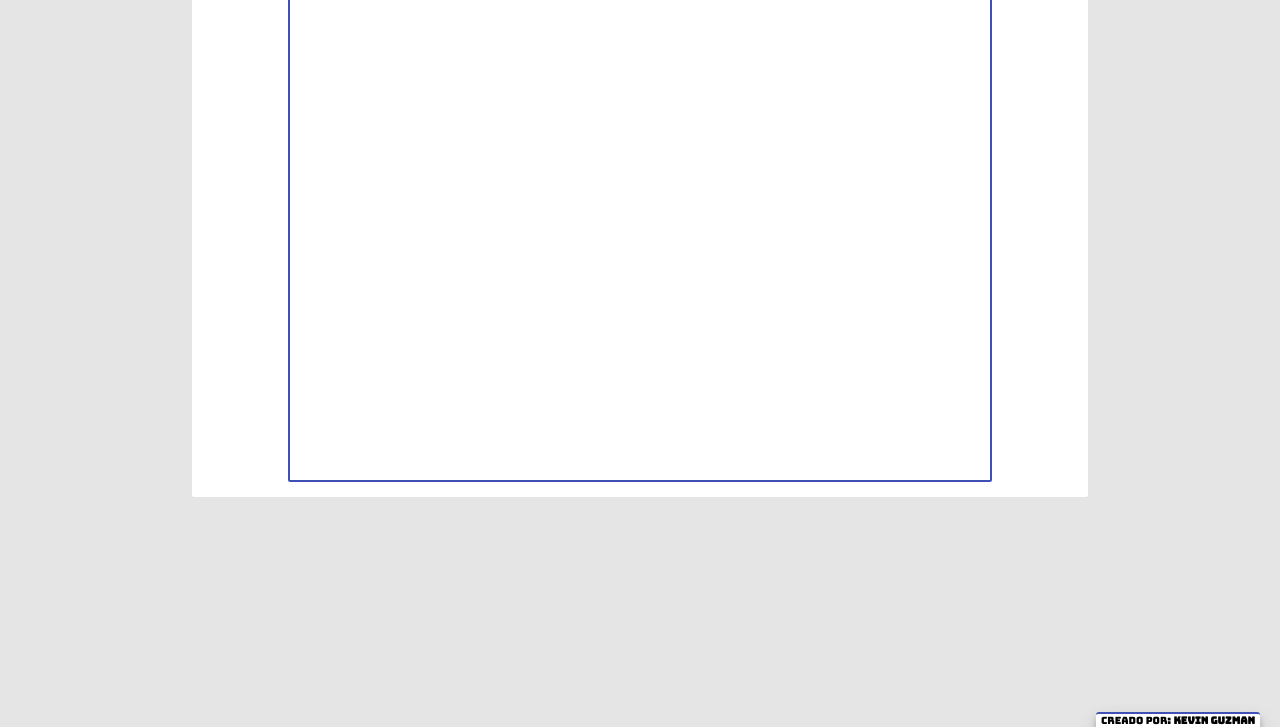
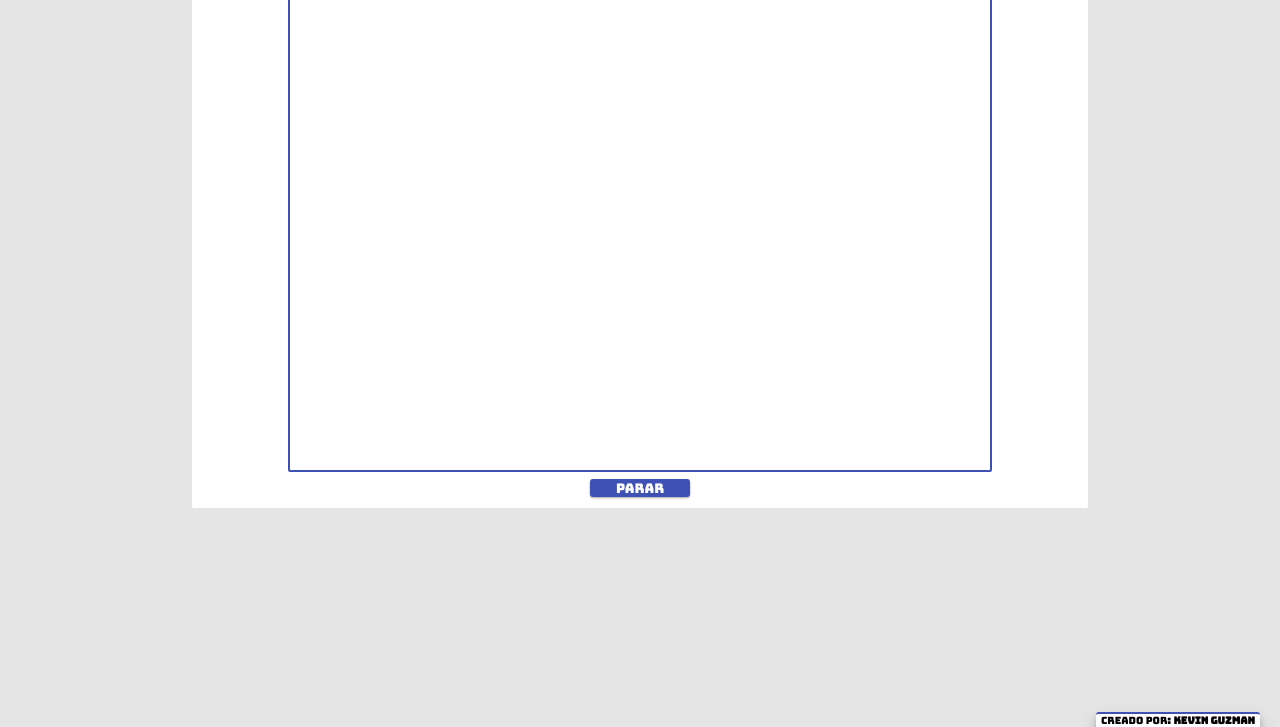
Before and after one commit to kevocde/game-life, a website: page index.html in a window 1280 px wide. Shown: the part 73-800 px from the top of the page. Drawn offline with Linux system fonts and the light colour scheme.

Commit message:
Creacion funcion de parado de animacion

```diff
--- a/css/estilos.css
+++ b/css/estilos.css
@@ -22,7 +22,7 @@
 	background-color: #fff;
 	padding: 0px 0px 10px 0px;
 	border-radius: 2px;
-	margin-top: 20px;
+	margin-top: 10px;
 }
 
 .color-fondo {
@@ -48,3 +48,14 @@ canvas {
 	position: absolute;
 	right: 20px;
 }
+
+.btn {
+	border: none;
+	background-color: #3F51B5;
+	padding: 0px 5px;
+	color: white;
+	width: 100px;
+	cursor: pointer;
+	border-radius: 3px;
+	box-shadow: 0 1px 3px rgba(0,0,0,0.12), 0 1px 2px rgba(0,0,0,0.24);
+}
--- a/index.html
+++ b/index.html
@@ -10,6 +10,9 @@
 		<div class="centrado">
 			<h2 class="titulo">Juego de la vida</h2>
 			<canvas id="tablero" width="700" height="500"></canvas>
+			<div class="controles">
+				<button class="btn" onclick="juego.toggleMotor(this)">Parar</button>
+			</div>
 		</div>
 	</div>
 	<div class="etiqueta-creador">
```
Also changed, not shown: app.ts (+14 -1 lines).
